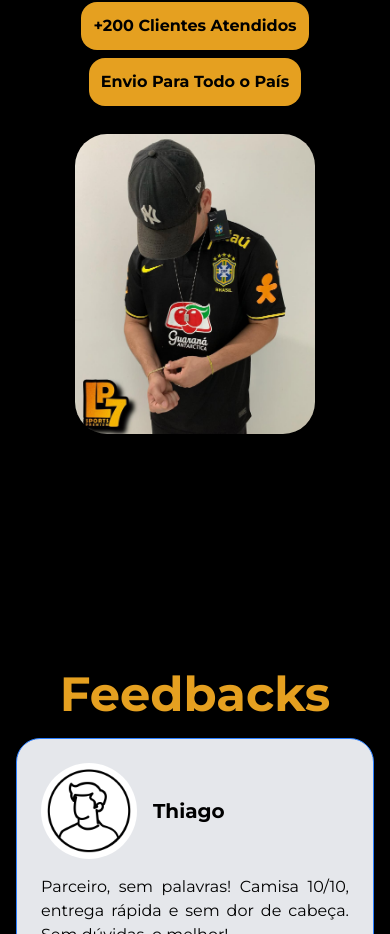
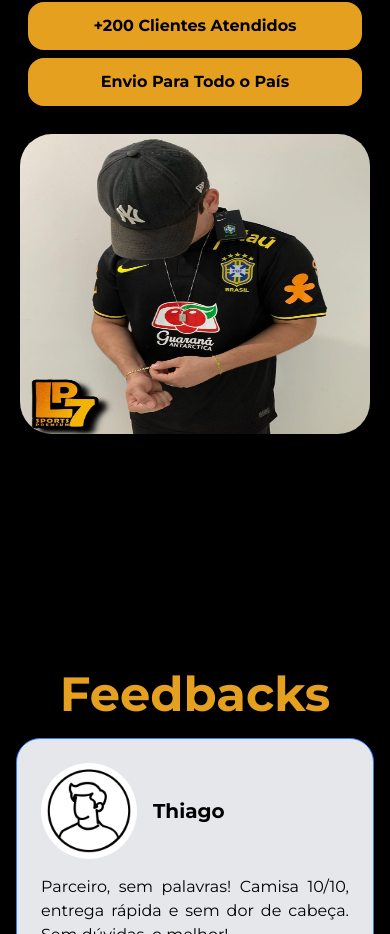
Before and after one commit to JoaoTomeSZ/LP7-IMPORTS, a React (Vite) app: page / in a window 390 px wide. Shown: the part 1178-2112 px from the top of the page. Built offline with nearby package versions, Linux system fonts and the light colour scheme.

Commit message:
fix: about cards size

```diff
--- a/src/components/about/About.jsx
+++ b/src/components/about/About.jsx
@@ -7,7 +7,7 @@
     <div id='sobre' className='min-h-screen h-full max-w-full w-full justify-center items-center flex flex-col flex-wrap scroll-mt-40 gap-10'>
       <div className="flex md:flex-row flex-col w-full max-w-full justify-center lg:justify-around items-center text-center gap-5 p-5">
       <AboutText/>
-      <img className="lg:w-[450px] lg:h-full md:h-[400px] max-w-full h-[300px] object-cover rounded-4xl " src={banner} alt="" />
+      <img className="lg:w-[450px] lg:h-full md:h-[400px] max-w-full h-[300px] w-full md:object-cover object-fill rounded-4xl " src={banner} alt="" />
       </div>
     </div>
   )
--- a/src/components/about/Cards.jsx
+++ b/src/components/about/Cards.jsx
@@ -4,13 +4,13 @@
   return (
     <div className='w-full md:justify-start justify-center md:items-start items-center'>
         <div className='p-2 flex lg:flex-row flex-col md:justify-between justify-center md:items-start items-center lg:gap-0 gap-2 lg:w-full'>
-            <div className='bg-[#E5A020]  font-bold p-3 md:p-2 xl:px-4 lg:py-8 rounded-2xl'>
+            <div className='bg-[#E5A020]  font-bold p-3 md:p-2 xl:px-4 lg:py-8 rounded-2xl w-full'>
                 <p>+1000 Vendas</p>
             </div>
-            <div className='bg-[#E5A020]  font-bold p-3 md:p-2 xl:px-4 lg:py-8 rounded-2xl'>
+            <div className='bg-[#E5A020]  font-bold p-3 md:p-2 xl:px-4 lg:py-8 rounded-2xl w-full'>
                 <p>+200 Clientes Atendidos</p>
             </div>
-            <div className='bg-[#E5A020]  font-bold p-3 md:p-2 xl:px-4 lg:py-8 rounded-2xl'>
+            <div className='bg-[#E5A020]  font-bold p-3 md:p-2 xl:px-4 lg:py-8 rounded-2xl w-full'>
                 <p>Envio Para Todo o País</p>
             </div>
         </div>
```
